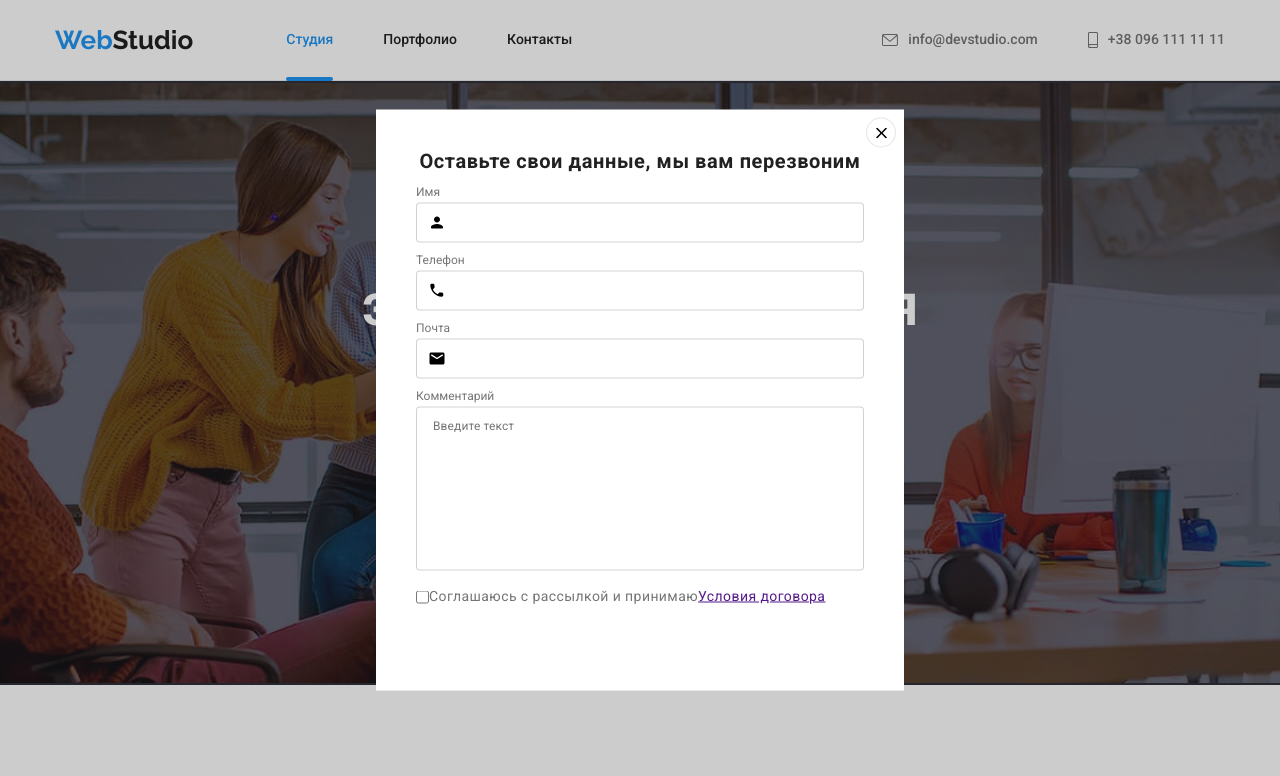
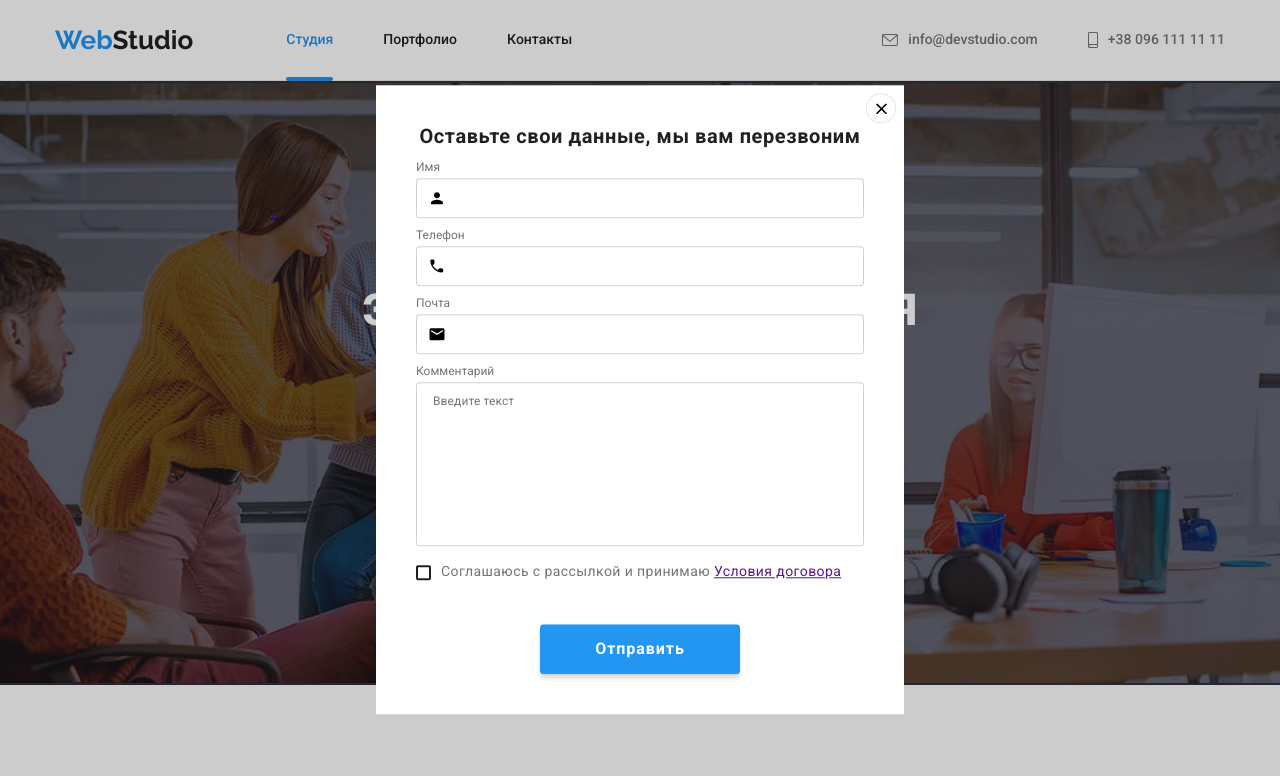
Before and after one commit to ihorshark/goit-markup-hw-06, a plain HTML site: page index.html in a window 1280 px wide. Both pictures are taken after a click on the button "Заказать услугу". Shown: the top 776 px of the page. Drawn offline with nearby package versions, Linux system fonts and the light colour scheme.

Commit message:
Making modal window

```diff
--- a/css/styles.css
+++ b/css/styles.css
@@ -217,7 +217,6 @@ span {
   font-weight: 700;
   font-size: 16px;
   line-height: 1.88;
-  align-items: center;
   text-align: center;
   background-color: var(--accent-color);
   color: var(--third-text-color);
@@ -307,6 +306,35 @@ span {
   align-items: center;
 }
 
+.order-checkbox {
+  margin-right: 10px;
+  position: absolute;
+
+  -webkit-appearance: none;
+  -moz-appearance: none;
+  appearance: none;
+}
+
+.checkbox-icon {
+  display: inline-block;
+  width: 15px;
+  height: 15px;
+  margin-right: 10px;
+
+  background-color: transparent;
+
+  border: 2px solid var(--primary-text-color);
+  border-radius: 2px;
+}
+
+.order-checkbox:checked + .checkbox-icon {
+  background-color: var(--accent-color);
+  border-color: var(--accent-color);
+  background-image: url(../images/icon-check.svg);
+  background-size: contain;
+  background-origin: border-box;
+}
+
 .terms-confirm-text {
   font-weight: 400;
   font-size: 14px;
@@ -354,7 +382,27 @@ span {
   line-height: 14p1, 17;
   letter-spacing: 0.01em;
 
-  color: rgba(117, 117, 117, 0.5);
+  /* color: rgba(117, 117, 117, 0.5); */
+}
+
+.order-button {
+  width: 200px;
+  height: 50px;
+  margin-top: 30px;
+  margin-left: auto;
+  margin-right: auto;
+
+  background: var(--accent-color);
+  box-shadow: 0px 4px 4px rgba(0, 0, 0, 0.15);
+  border-radius: 4px;
+
+  font-weight: 700;
+  font-size: 16px;
+  line-height: 1.88;
+
+  letter-spacing: 0.06em;
+
+  color: var(--third-text-color);
 }
 
 .modal-close {
@@ -369,6 +417,11 @@ span {
   border-radius: 50%;
   background-color: var(--main-bgc);
   border: 1px solid rgba(0, 0, 0, 0.1);
+}
+
+.modal-close:hover .modal-close-icon,
+.modal-close:focus .modal-close-icon {
+  fill: var(--accent-color);
 }
 
 /*--------------------ADVANTAGE--------------------*/
--- a/index.html
+++ b/index.html
@@ -438,15 +438,17 @@
                 </label>
                 <label class="order-label">
                     <div class="terms-confirm">
-                        <input type="checkbox" class="order-checkbox">
-                        <p class="terms-confirm-text">Соглашаюсь с рассылкой и принимаю</p>
+                        <input type="checkbox" class="order-checkbox" required/>
+                        <span class="checkbox-icon"></span>
+                        <p class="terms-confirm-text">Соглашаюсь с рассылкой и принимаю&nbsp;</p>
                         <a class="terms-confirm-link" href="">Условия договора</a>
                     </div>
                 </label>
+                <button type="submit" class="order-button">Отправить</button>
             </form>
 
             <button type="button" class="modal-close" data-modal-close>
-                <svg>
+                <svg class="modal-close-icon">
                     <use href="./images/icons.svg#close" width=11px height=11px></use>
                 </svg>
             </button>
```
Also changed, not shown: images/icon-check.svg (added).
